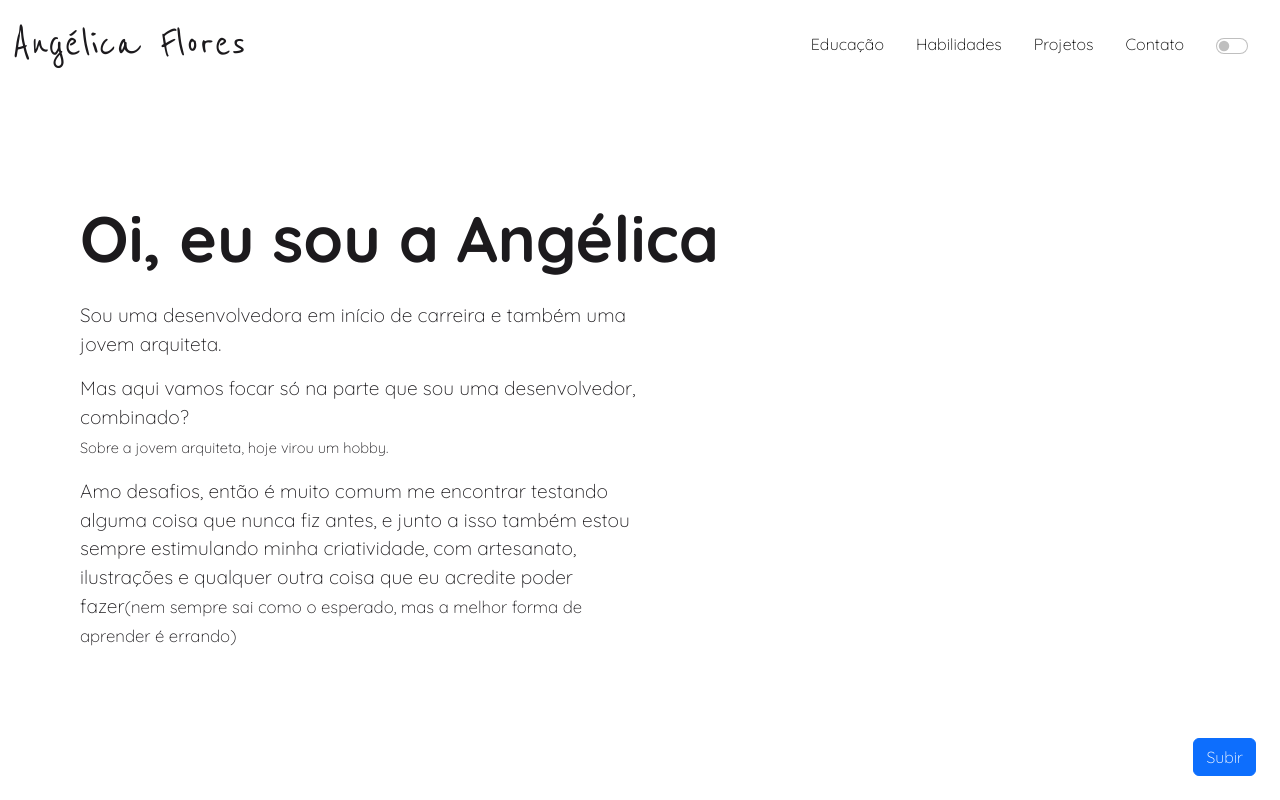
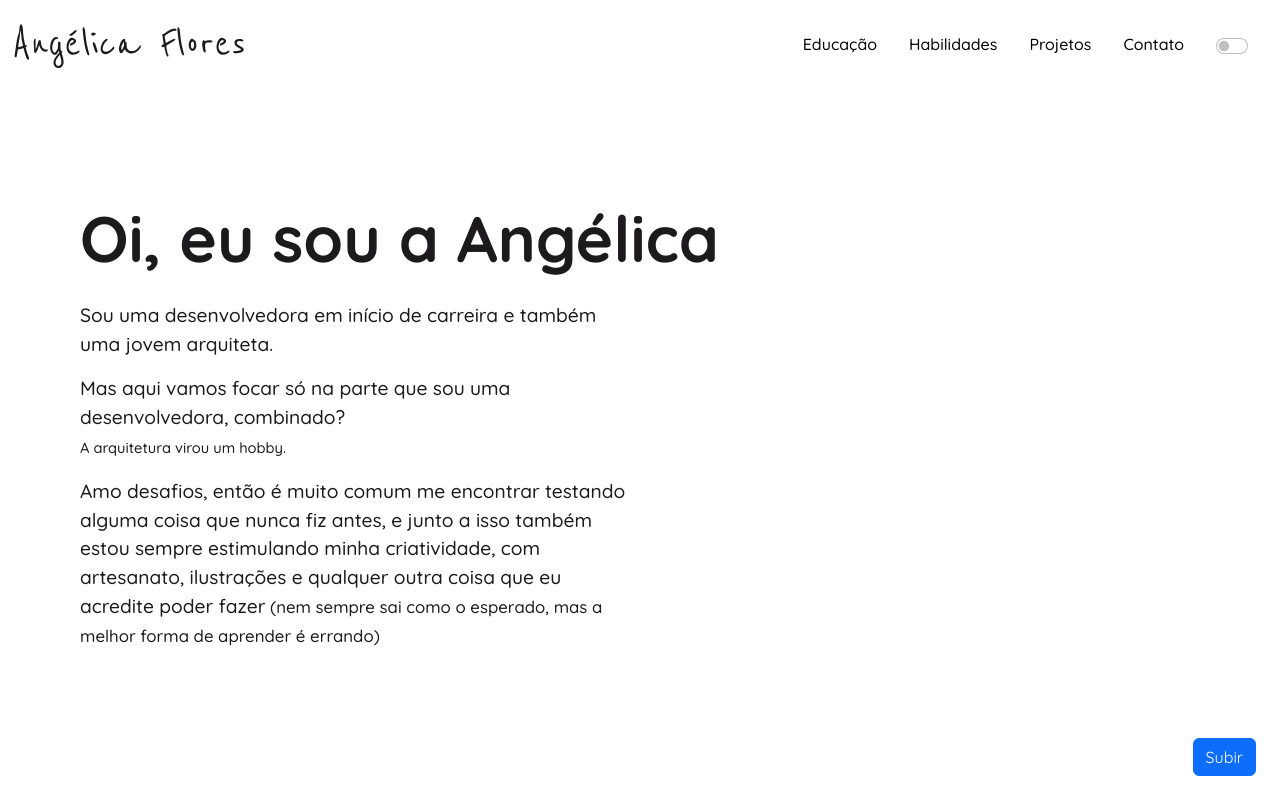
Before and after one commit to Angelicadf97/portfolio, a React (Create React App) app: page / in a window 1280 px wide. Shown: the top 800 px of the page. Built offline with nearby package versions, Linux system fonts and the light colour scheme.

Commit message:
update fonte

```diff
--- a/public/index.html
+++ b/public/index.html
@@ -10,7 +10,8 @@
     integrity="sha384-rbsA2VBKQhggwzxH7pPCaAqO46MgnOM80zW1RWuH61DGLwZJEdK2Kadq2F9CUG65" crossorigin="anonymous">
   <link rel="preconnect" href="https://fonts.googleapis.com">
   <link rel="preconnect" href="https://fonts.gstatic.com" crossorigin>
-  <link href="https://fonts.googleapis.com/css2?family=Quicksand:wght@300;700&family=Reenie+Beanie&display=swap"
+  <link
+    href="https://fonts.googleapis.com/css2?family=Quicksand:wght@300;400;500;600;700&family=Reenie+Beanie&family=Rubik:ital,wght@0,300;0,400;0,500;0,900;1,300;1,400&display=swap"
     rel="stylesheet">
   <title>React App</title>
 </head>
--- a/src/App.css
+++ b/src/App.css
@@ -1,5 +1,6 @@
 .App {
   font-family: 'Quicksand', sans-serif;
+  font-weight: 500;
   text-decoration: none;
 }
 
--- a/src/pages/About.jsx
+++ b/src/pages/About.jsx
@@ -4,8 +4,8 @@ export default function About() {
             <h1>Oi, eu sou a Angélica</h1>
             <div className="col-lg-6 col-12 mt-4">
                 <p>Sou uma desenvolvedora em início de carreira e também uma jovem arquiteta.</p>
-                <p>Mas aqui vamos focar só na parte que sou uma desenvolvedor, combinado?<br /><small><small>Sobre a jovem arquiteta, hoje virou um hobby.</small></small></p>
-                <p>Amo desafios, então é muito comum me encontrar testando alguma coisa que nunca fiz antes, e junto a isso também estou sempre estimulando minha criatividade, com artesanato, ilustrações e qualquer outra coisa que eu acredite poder fazer<small>(nem sempre sai como o esperado, mas a melhor forma de aprender é errando)</small></p>
+                <p>Mas aqui vamos focar só na parte que sou uma desenvolvedora, combinado?<br /><small><small>A arquitetura virou um hobby.</small></small></p>
+                <p>Amo desafios, então é muito comum me encontrar testando alguma coisa que nunca fiz antes, e junto a isso também estou sempre estimulando minha criatividade, com artesanato, ilustrações e qualquer outra coisa que eu acredite poder fazer<small> (nem sempre sai como o esperado, mas a melhor forma de aprender é errando)</small></p>
             </div>
         </section>
     )
```
